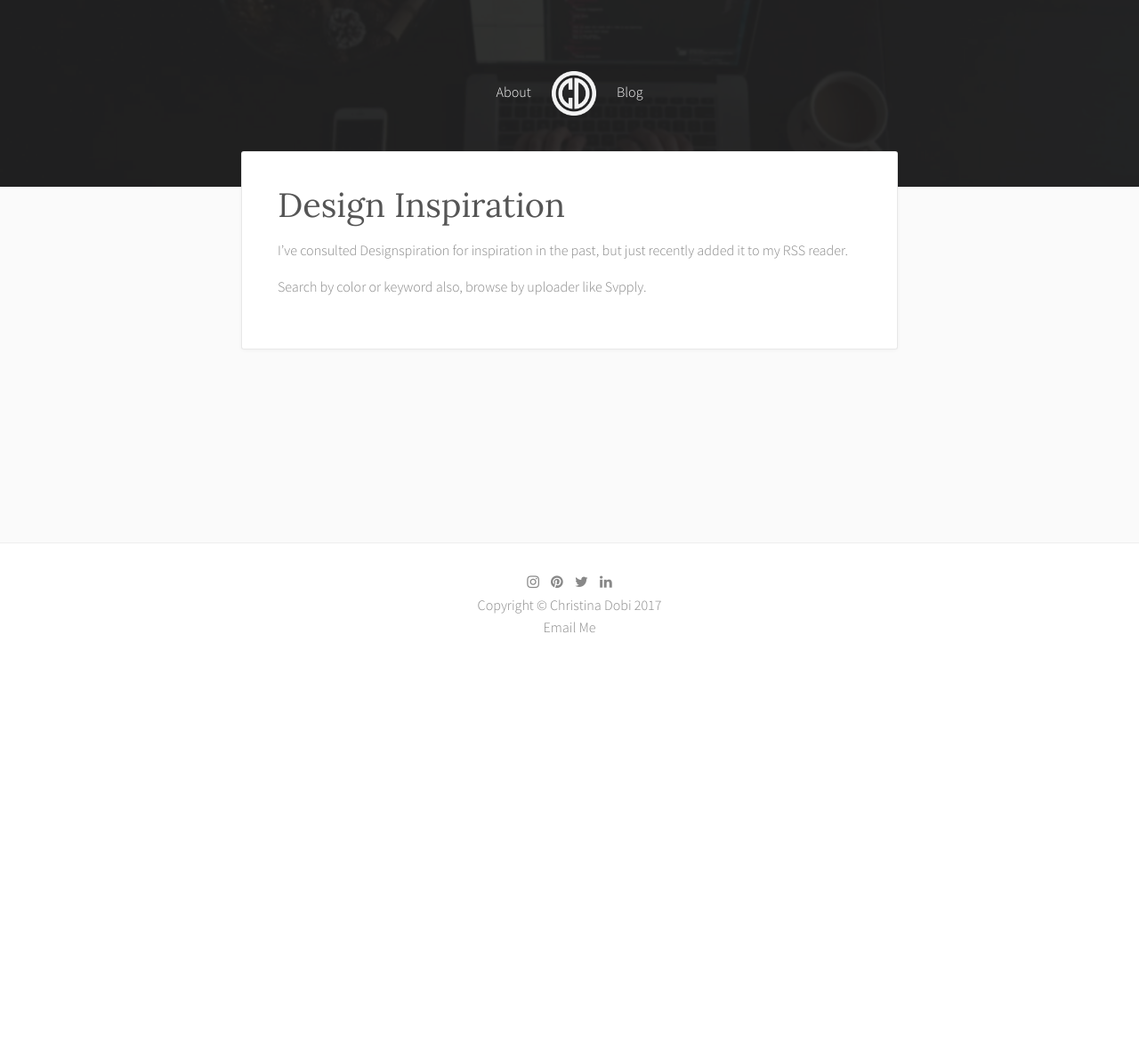
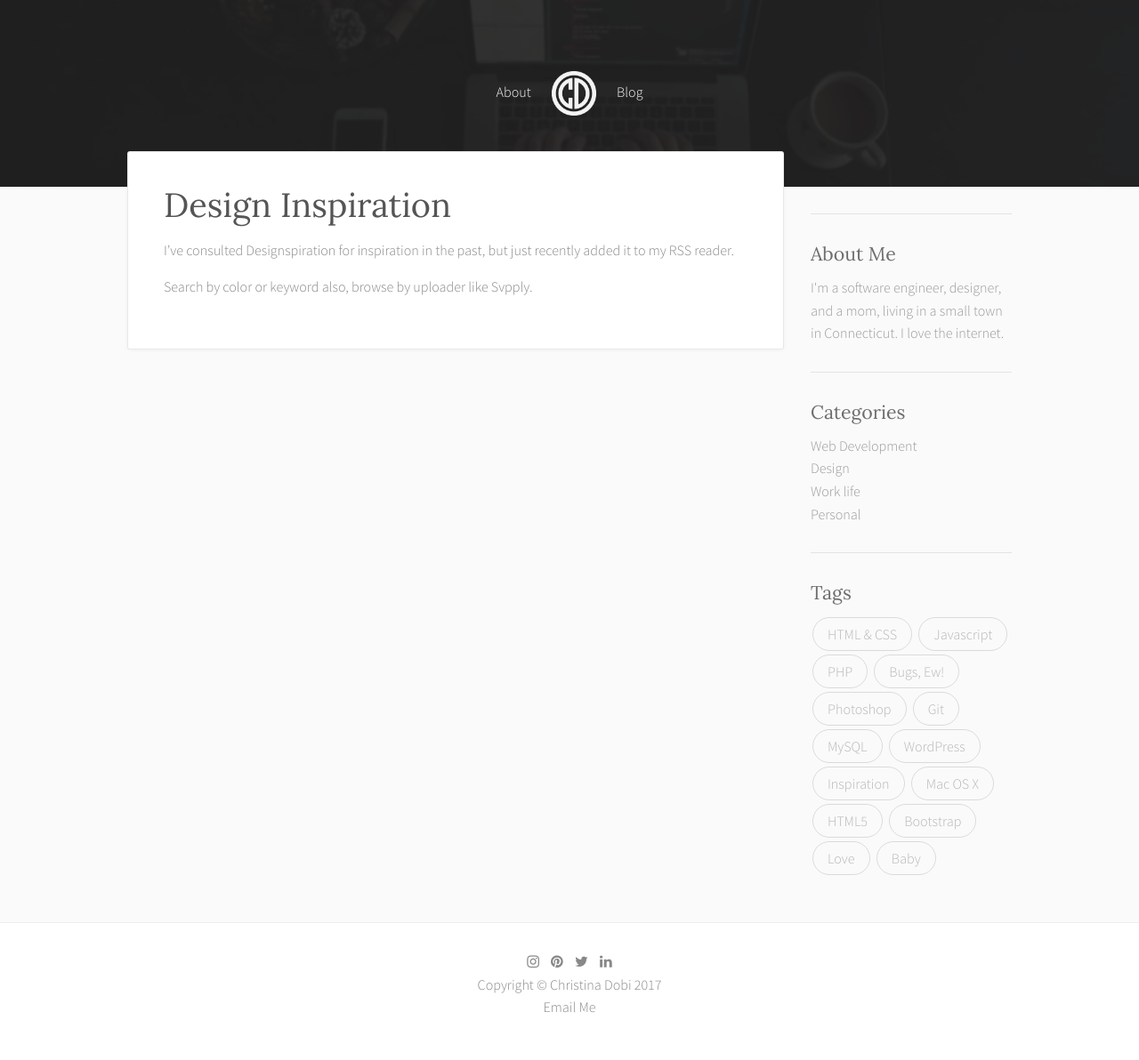
Before and after one commit to iamchristinabot/iamchristinabot.github.io, a Jekyll site: the page built from _posts/2011-08-22-design-inspiration.md, in a window 1280 px wide. Shown: the whole page at 89% size. Built offline with Jekyll 4.4.1, drawn with Linux system fonts in a browser that asks for light colours; nearby versions of some CDN libraries; before the commit the page ends 900 px from its top, so only the background shows below that.

Commit message:
Add sidebar to individual post page and rewrite logic

```diff
--- a/_includes/post-sidebar.html
+++ b/_includes/post-sidebar.html
@@ -1,24 +1,29 @@
 <div class="sidebar">
 
-  {% if page.sidebar-about == true %}
+  {% unless page.sidebar-about == false %}
     <hr>
     {% include post-sidebar-about.html %}
-  {% endif %}
+  {% endunless %}
 
-  {% if page.sidebar-categories == true %}
+  {% unless page.sidebar-categories == false %}
     <hr>
     {% include post-sidebar-categories.html %}
-  {% endif %}
+  {% endunless %}
 
-  {% if page.sidebar-tags == true %}
+  {% unless page.sidebar-tags == false %}
     <hr>
     {% include post-sidebar-tags.html %}
-  {% endif %}
+  {% endunless %}
 
   {% if page.sidebar-email == true %}
     <hr>
     {% include post-sidebar-email.html %}
   {% endif %}
-  <hr>
-  {% include post-sidebar-social.html %}
+
+  {% if page.sidebar-social == true %}
+    <hr>
+    {% include post-sidebar-social.html %}
+  {% endif %}
+  <br/>
+  <br/>
 </div>
--- a/_layouts/post.html
+++ b/_layouts/post.html
@@ -1,28 +1,20 @@
-<!DOCTYPE html>
-
-<html>
-  {% include head.html %}
-
-  <body>
-
-    {% include header.html %}
+---
+layout: default
+---
 
 <div id="post">
   <div class="container">
     <div class="row">
-          <div class="col-sm-9 col-centered">
+      <div class="col-sm-9">
         <div class="card">
           <!-- One -->
           <h2>{{ page.title }}</h2>
           <p>{{ content }}</p>
         </div>
       </div>
+      <div class="col-sm-3">
+        {% include post-sidebar.html %}
       </div>
     </div>
   </div>
-    {% include footer.html %}
-    {% include scripts.html %}
-
-  </body>
-
-</html>
+</div>
--- a/about/index.html
+++ b/about/index.html
@@ -3,7 +3,9 @@ layout: default
 title: About Me
 sidebar-categories: false
 sidebar-tags: false
+sidebar-about: false
 sidebar-email: true
+sidebar-social: true
 
 ---
 <div id="about">
```
Lines whose indentation alone changed are shown as unchanged.
